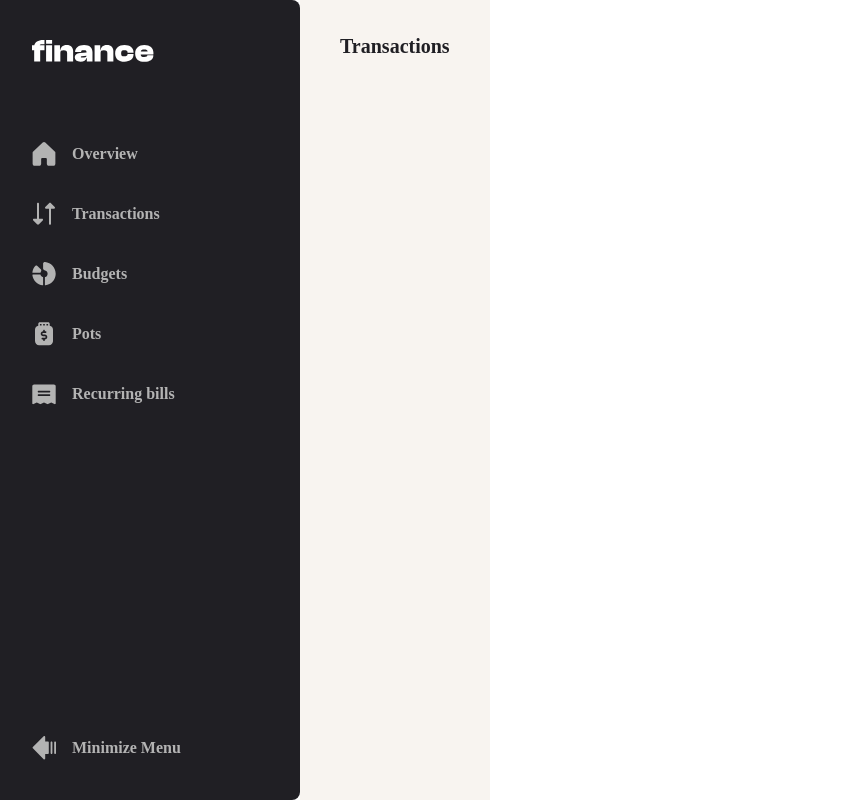
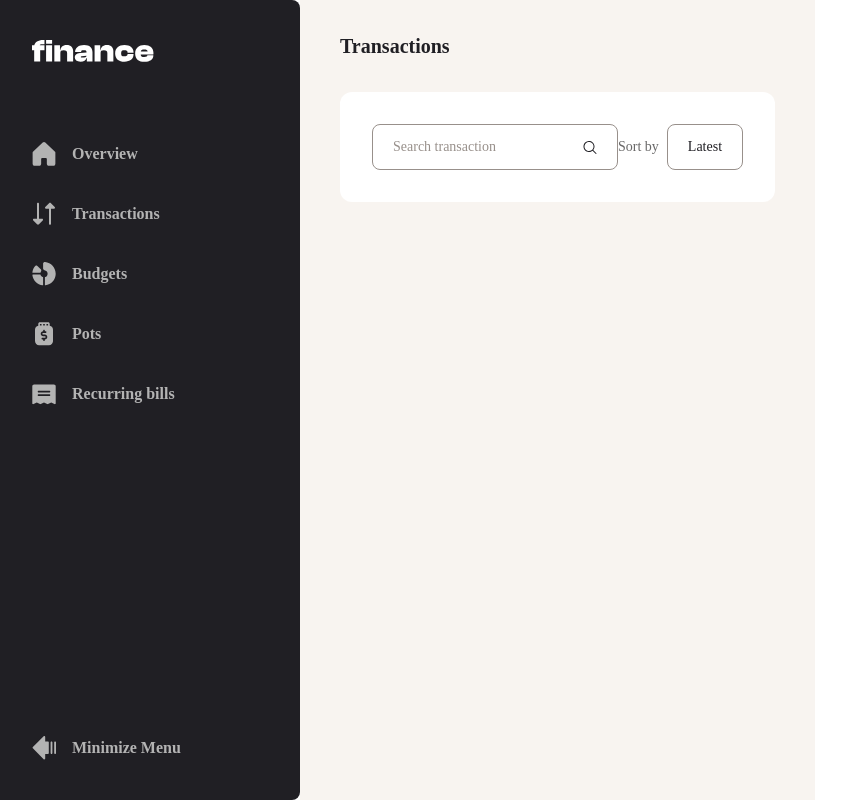
Before and after one commit to gianmarcoricciarelli/personal-finance-app, a React (Vite) app: page /transactions in a window 1280 px wide. Shown: the whole page, without its empty margins (0-846 px from the left). Built offline with nearby package versions, Linux system fonts and the light colour scheme; a web font is replaced by a local one.

Commit message:
feature(transactions): implement UI for the sorting routine and implement logic

```diff
--- a/src/components/DropDown/DropDown.tsx
+++ b/src/components/DropDown/DropDown.tsx
@@ -61,7 +61,7 @@ export default function DropDown({
                 <div
                     ref={dropDownMenuRef}
                     className={clsx(
-                        className || '',
+                        className,
                         'opacity-0',
                         'min-w-[114px] max-h-[120px] sm:max-h-[180px] overflow-y-auto px-5 py-3 bg-pfa-white rounded-lg',
                         'flex flex-col gap-3',
--- /dev/null
+++ b/src/components/DropDown/SortBy/SortBy.tsx
@@ -0,0 +1,96 @@
+import Text from '@components/Text/Text'
+import { ViewportObserver } from '@contexts/ViewportObserver/ViewportObserver.context'
+import SortIcon from '@images/icon-sort-mobile.svg?react'
+import clsx from 'clsx'
+import {
+    ComponentPropsWithoutRef,
+    Dispatch,
+    forwardRef,
+    Ref,
+    SetStateAction,
+    useContext,
+    useState,
+} from 'react'
+import { SortMenuOption } from '../../../types'
+import DropDown from '../DropDown'
+
+interface SortButtonProps extends ComponentPropsWithoutRef<'div'> {
+    selectedOption: SortMenuOption
+}
+
+const SortButton = forwardRef<Ref<HTMLElement>, SortButtonProps>(
+    function DropDownButton({ selectedOption, onClick }, ref) {
+        return (
+            <div
+                ref={ref as Ref<HTMLDivElement>}
+                className={clsx(
+                    'px-5 py-3',
+                    'flex items-center gap-4',
+                    'rounded-lg',
+                    'border-[1px] border-pfa-beige-500',
+                    'hover:cursor-pointer'
+                )}
+                onClick={onClick}
+            >
+                <Text fontSize='sm' color='pfa-grey-900'>
+                    {selectedOption}
+                </Text>
+            </div>
+        )
+    }
+)
+
+export default function SortBy({
+    onSortOptionChange,
+}: {
+    onSortOptionChange: Dispatch<SetStateAction<SortMenuOption>>
+}) {
+    const { isMobile } = useContext(ViewportObserver)
+    const [selectedOption, setSelectedOption] =
+        useState<SortMenuOption>('Latest')
+
+    const menuOptions: SortMenuOption[] = [
+        'Latest',
+        'Oldest',
+        'A to Z',
+        'Z to A',
+        'Highest',
+        'Lowest',
+    ]
+
+    return (
+        <div className='flex items-center gap-2'>
+            {!isMobile && <Text fontSize='sm'>Sort by</Text>}
+            <DropDown
+                className={clsx({
+                    'left-[unset] right-0 translate-x-0': isMobile,
+                })}
+                ButtonComponent={
+                    isMobile ? (
+                        <SortIcon />
+                    ) : (
+                        <SortButton selectedOption={selectedOption} />
+                    )
+                }
+            >
+                {isMobile && <Text fontSize='sm'>Sort by</Text>}
+                {menuOptions.map((option) => (
+                    <Text
+                        key={option}
+                        fontSize='sm'
+                        fontStyle={
+                            selectedOption === option ? 'bold' : 'normal'
+                        }
+                        color='pfa-grey-900'
+                        onClick={() => {
+                            setSelectedOption(option)
+                            onSortOptionChange(option)
+                        }}
+                    >
+                        {option}
+                    </Text>
+                ))}
+            </DropDown>
+        </div>
+    )
+}
--- a/src/hooks/useMediaQuery.ts
+++ /dev/null
@@ -1 +0,0 @@
-export default function useMediaQuery() {}
--- /dev/null
+++ b/src/hooks/useSortTransactions.ts
@@ -0,0 +1,23 @@
+import { SortMenuOption, Transaction } from '../types'
+
+export default function useSortTransactions(
+    transactions: Transaction[],
+    sorting: SortMenuOption
+): void {
+    transactions.sort((a, b) => {
+        switch (sorting) {
+            case 'Latest':
+                return new Date(a.date).getDate() - new Date(b.date).getDate()
+            case 'Oldest':
+                return new Date(b.date).getDate() - new Date(a.date).getDate()
+            case 'A to Z':
+                return a.name.localeCompare(b.name)
+            case 'Z to A':
+                return b.name.localeCompare(a.name)
+            case 'Highest':
+                return Math.abs(b.amount) - Math.abs(a.amount)
+            case 'Lowest':
+                return Math.abs(a.amount) - Math.abs(b.amount)
+        }
+    })
+}
--- a/src/pages/Transactions/Transactions.tsx
+++ b/src/pages/Transactions/Transactions.tsx
@@ -1,5 +1,6 @@
 import Text from '@components/Text/Text'
 import clsx from 'clsx'
+import TransactionTable from './TransactionsTable/TransactionTable'
 
 export default function Transactions() {
     return (
@@ -13,6 +14,7 @@ export default function Transactions() {
             <Text fontSize='xl' fontStyle='bold' color='pfa-grey-900'>
                 Transactions
             </Text>
+            <TransactionTable />
         </div>
     )
 }
--- /dev/null
+++ b/src/pages/Transactions/TransactionsTable/TransactionTable.tsx
@@ -0,0 +1,61 @@
+import DropDown from '@components/DropDown/DropDown'
+import SortBy from '@components/DropDown/SortBy/SortBy'
+import Input from '@components/Input/Input'
+import DataContext from '@contexts/Data/Data.context'
+import { ViewportObserver } from '@contexts/ViewportObserver/ViewportObserver.context'
+import useSortTransactions from '@hooks/useSortTransactions'
+import FilterIcon from '@images/icon-filter-mobile.svg?react'
+import SearchIcon from '@images/icon-search.svg?react'
+import clsx from 'clsx'
+import { Dispatch, SetStateAction, useContext, useState } from 'react'
+import { SortMenuOption } from '../../../types'
+
+function Header({
+    onSortChange,
+}: {
+    onSortChange: Dispatch<SetStateAction<SortMenuOption>>
+}) {
+    const { isMobile } = useContext(ViewportObserver)
+
+    return isMobile ? (
+        <div className='flex items-center gap-6'>
+            <Input icon={<SearchIcon />} placeholder='Search transaction' />
+            <SortBy onSortOptionChange={onSortChange} />
+            <DropDown
+                className='left-[unset] right-0 translate-x-0'
+                ButtonComponent={<FilterIcon />}
+            >
+                <span>Hello</span>
+            </DropDown>
+        </div>
+    ) : (
+        <div className='flex items-center'>
+            <Input icon={<SearchIcon />} placeholder='Search transaction' />
+            <div className='flex justify-end items-center gap-6 grow'>
+                <SortBy onSortOptionChange={onSortChange} />
+            </div>
+        </div>
+    )
+}
+
+export default function TransactionTable() {
+    const {
+        data: { transactions },
+    } = useContext(DataContext)
+    const [sorting, setSorting] = useState<SortMenuOption>('Latest')
+
+    useSortTransactions(transactions, sorting)
+
+    return (
+        <div
+            className={clsx(
+                'px-5 py-6 tablet:p-8 desktop:p-8',
+                'flex flex-col gap-6',
+                'bg-pfa-white',
+                'rounded-xl'
+            )}
+        >
+            <Header onSortChange={setSorting} />
+        </div>
+    )
+}
--- a/src/tailwind_index.css
+++ b/src/tailwind_index.css
@@ -586,6 +586,10 @@ video {
   top: 0px;
 }
 
+.left-\[unset\] {
+  left: unset;
+}
+
 .z-10 {
   z-index: 10;
 }
@@ -722,6 +726,11 @@ video {
 
 .translate-y-\[calc\(100\%_\+_4px\)\] {
   --tw-translate-y: calc(100% + 4px);
+  transform: translate(var(--tw-translate-x), var(--tw-translate-y)) rotate(var(--tw-rotate)) skewX(var(--tw-skew-x)) skewY(var(--tw-skew-y)) scaleX(var(--tw-scale-x)) scaleY(var(--tw-scale-y));
+}
+
+.translate-x-0 {
+  --tw-translate-x: 0px;
   transform: translate(var(--tw-translate-x), var(--tw-translate-y)) rotate(var(--tw-rotate)) skewX(var(--tw-skew-x)) skewY(var(--tw-skew-y)) scaleX(var(--tw-scale-x)) scaleY(var(--tw-scale-y));
 }
 
```
Also changed, not shown: src/hooks/useOnClickOutside.ts (renamed from src/hooks/useOnClickOutside.tsx).
